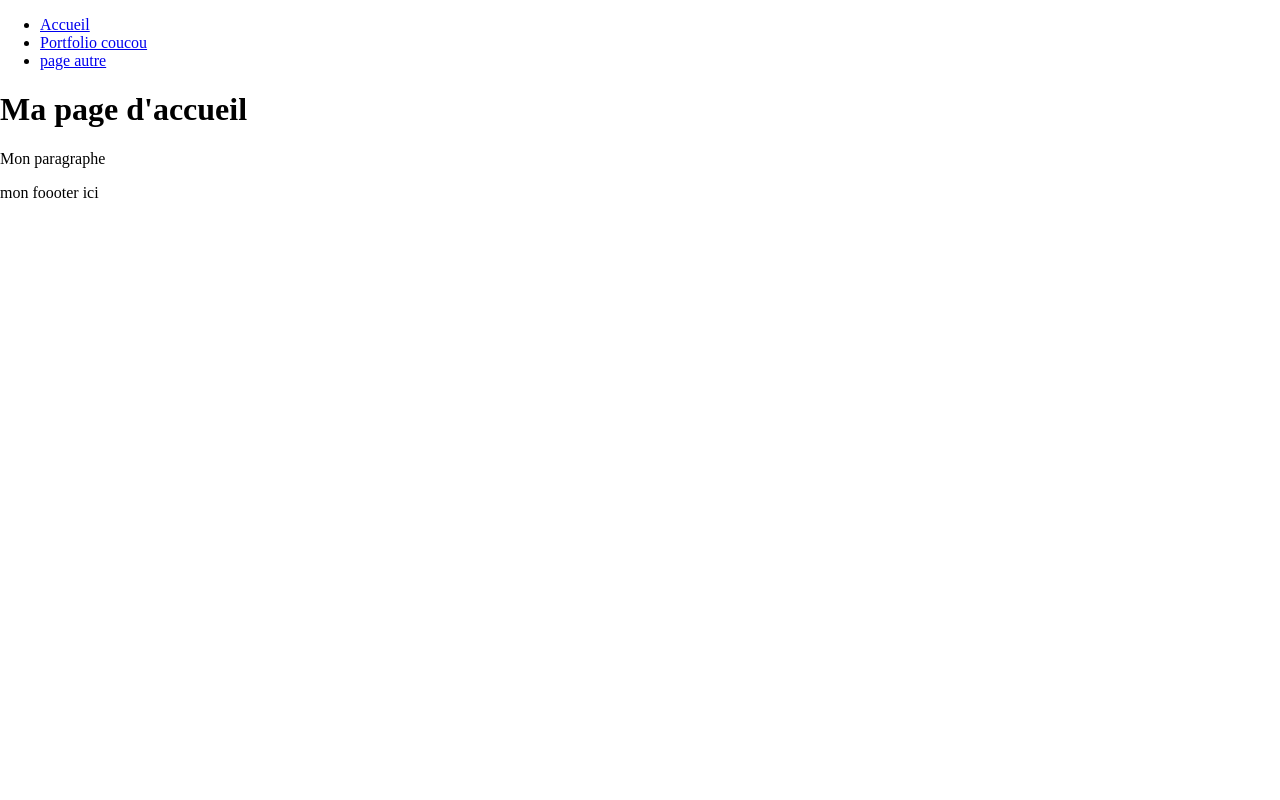
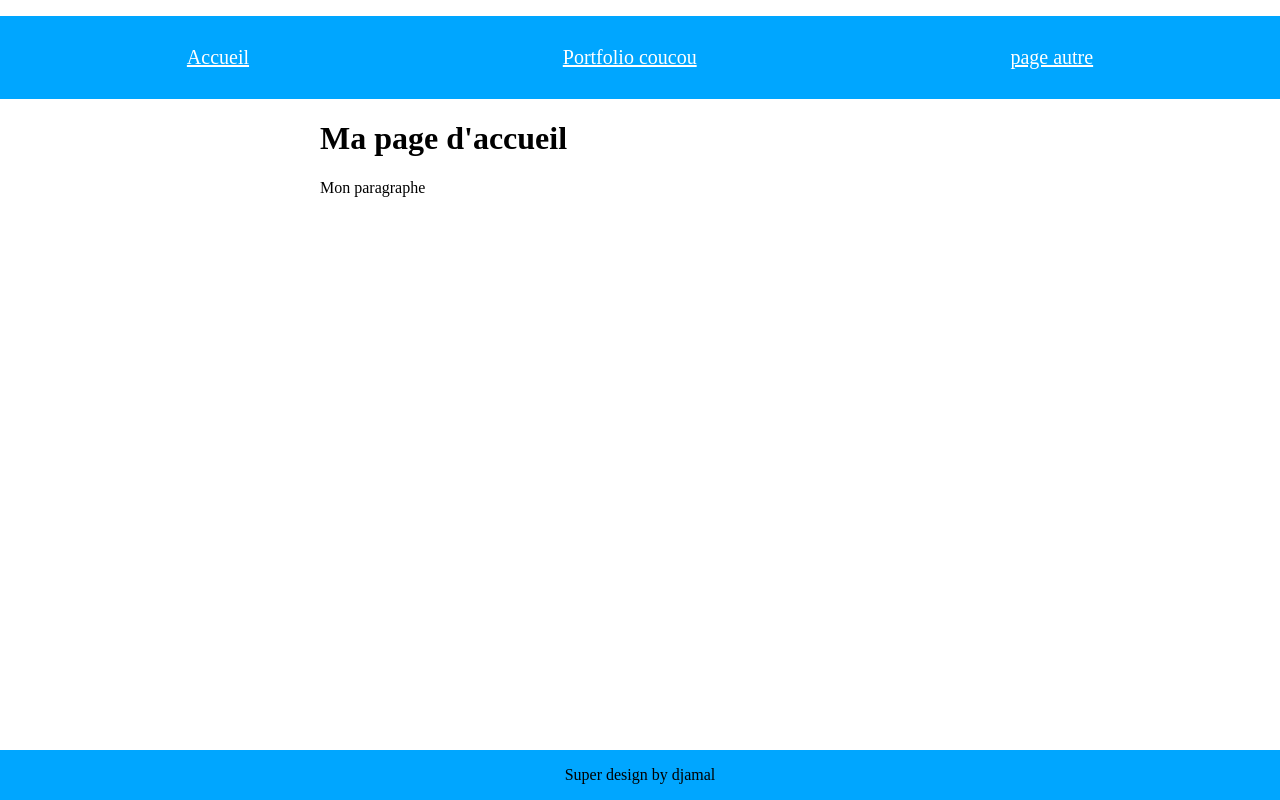
Before and after one commit to ljamel/templite, a PHP site: page / in a window 1280 px wide. Run offline with PHP 8.4, Linux system fonts and the light colour scheme.

Commit message:
template add css

```diff
--- a/autre.php
+++ b/autre.php
@@ -11,8 +11,10 @@
     <body>
         <header><?php include 'menu.html'; ?> </header>
 
-        <h1>mon autre pageo</h1>
-        <p>Mon ici la</p>
+        <div class="content">
+            <h1>mon autre pageo</h1>
+            <p>Mon ici la</p>
+        </div>
 
         <footer><?php include "footer.html"; ?> </footer>
     </body>
--- /dev/null
+++ b/css/style.css
@@ -0,0 +1,34 @@
+body{
+    margin:0;
+}
+
+.menu {
+    display: flex;
+    justify-content: space-around;
+    background-color: rgb(0, 166, 255);
+    padding: 30px;
+}
+
+li {
+    list-style: none;
+    font-size: 20px;
+}
+
+li a {
+    color: white;
+}
+
+.content {
+    margin-left: auto;
+    margin-right: auto;
+    width: 50%;
+}
+
+footer {
+    background-color: rgb(0, 166, 255);
+    display: flex;
+    justify-content: space-around;
+    position: absolute;
+    bottom: 0;
+    width: 100%;
+}
--- a/footer.html
+++ b/footer.html
@@ -1 +1 @@
-<p>mon foooter ici</p>
+<p>Super design by djamal</p>
--- a/index.php
+++ b/index.php
@@ -11,8 +11,10 @@
     <body>
         <header><?php include 'menu.html'; ?></header>
 
-        <h1>Ma page d'accueil</h1>
-        <p>Mon paragraphe</p>
+        <div class="content">
+          <h1>Ma page d'accueil</h1>
+          <p>Mon paragraphe</p>
+        </div>
 
         <footer><?php include "footer.html"; ?> </footer>
     </body>
--- a/menu.html
+++ b/menu.html
@@ -1,4 +1,4 @@
-<ul>
+<ul class="menu">
     <li><a href="index.php">Accueil</a></li>
     <li><a href="portfolio.php">Portfolio coucou</a></li>
     <li><a href="autre.php">page autre</a></li>
--- a/portfolio.php
+++ b/portfolio.php
@@ -11,8 +11,10 @@
     <body>
         <header><?php include 'menu.html'; ?></header>
 
-        <h1>Mon portfolio</h1>
-        <p>Mon ici la</p>
+        <div class="content">
+          <h1>Mon portfolio</h1>
+          <p>Mon ici la</p>
+        </div>
 
         <footer><?php include "footer.html"; ?> </footer>
     </body>
--- a/style.css
+++ /dev/null
@@ -1,3 +0,0 @@
-body{
-    margin:0;
-}
```
